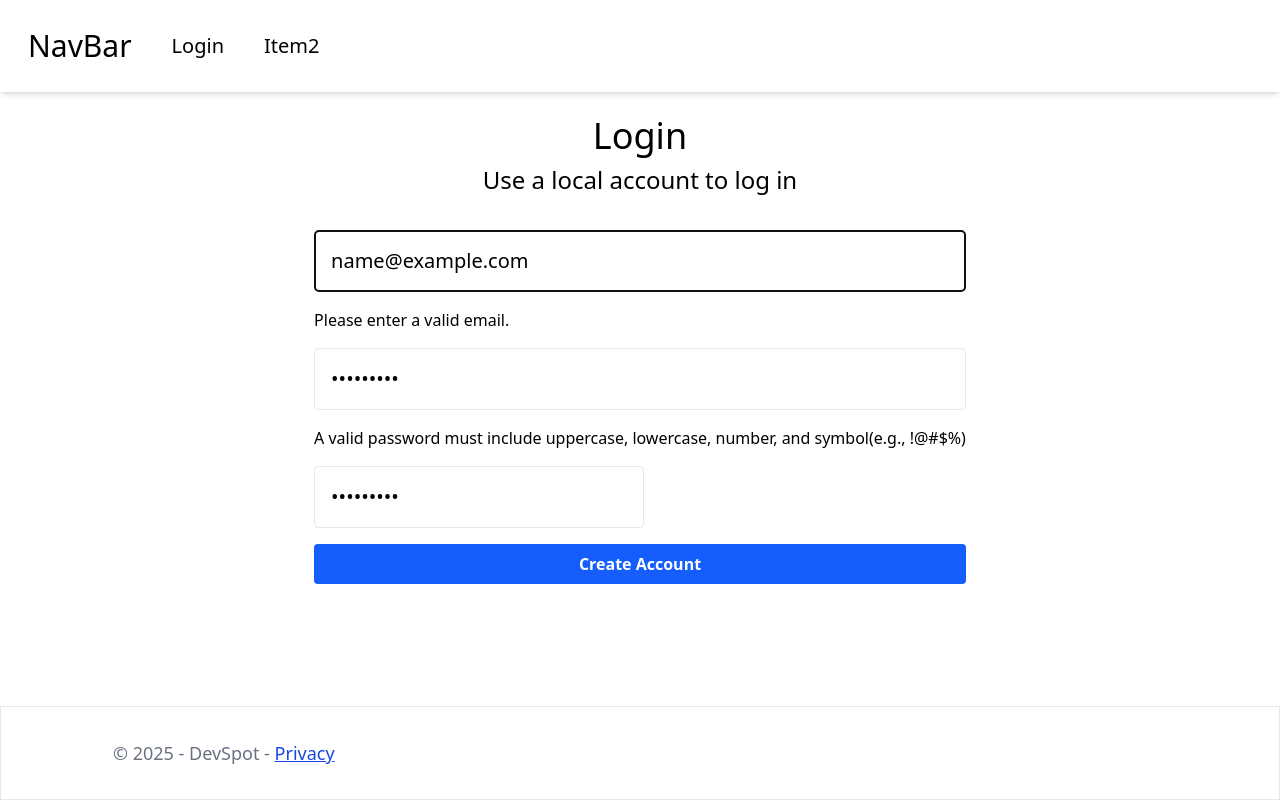
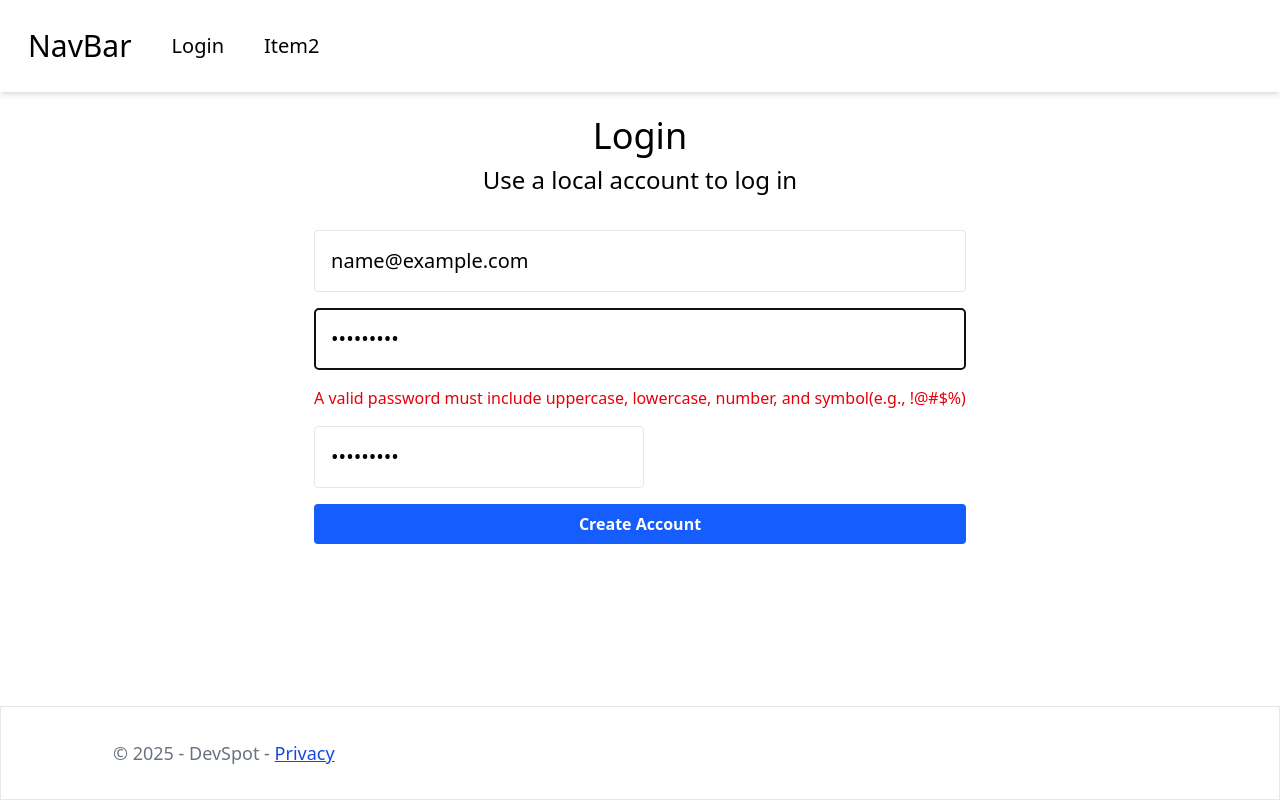
Before and after one commit to yiwenwangANU/dotnetfrontend, a Next.js app: page /identity/account/register in a window 1280 px wide. Both pictures are taken after typing "name@example.com", "Sample123", "Sample123" into the empty fields and a click on the button "Create Account". Built offline with nearby package versions, Linux system fonts and the light colour scheme.

Commit message:
update validation schema

```diff
--- a/src/app/identity/account/register/page.tsx
+++ b/src/app/identity/account/register/page.tsx
@@ -1,3 +1,4 @@
+"use client";
 import Button from "@/components/Buttom";
 import { useForm, SubmitHandler } from "react-hook-form";
 
@@ -37,23 +38,25 @@ const Register = () => {
           {...register("email", {
             required: "Please enter a email.",
             pattern: {
-              value: /^[a-zA-Z0-9._%+-]+@[a-zA-Z0-9.-]+\\.[a-zA-Z]{2,}$/,
+              value: /^[a-zA-Z0-9._%+-]+@[a-zA-Z0-9.-]+\.[a-zA-Z]{2,}$/,
               message: "Please enter a valid email.",
             },
           })}
         />
-        {errors.email && <span>{errors.email.message}</span>}
+        {errors.email && (
+          <span className="text-red-600">{errors.email.message}</span>
+        )}
         <input
           type="password"
           placeholder="Password"
           className="border rounded border-gray-200 p-4 text-xl"
           {...register("password", {
             required: "Please enter the password.",
-            min: {
+            minLength: {
               value: 6,
               message: "A valid password must between 6 to 20 characters.",
             },
-            max: {
+            maxLength: {
               value: 20,
               message: "A valid password must between 6 to 20 characters.",
             },
@@ -65,7 +68,9 @@ const Register = () => {
           })}
         />
         {/* errors will return when field validation fails  */}
-        {errors.password && <span>{errors.password.message}</span>}
+        {errors.password && (
+          <span className="text-red-600">{errors.password.message}</span>
+        )}
         <div className="flex flex-row gap-3">
           <input
             type="password"
@@ -78,7 +83,9 @@ const Register = () => {
             })}
           />
         </div>
-        {errors.re_password && <span>{errors.re_password.message}</span>}
+        {errors.re_password && (
+          <span className="text-red-600">{errors.re_password.message}</span>
+        )}
         <Button type="submit">Create Account</Button>
       </form>
     </div>
```
